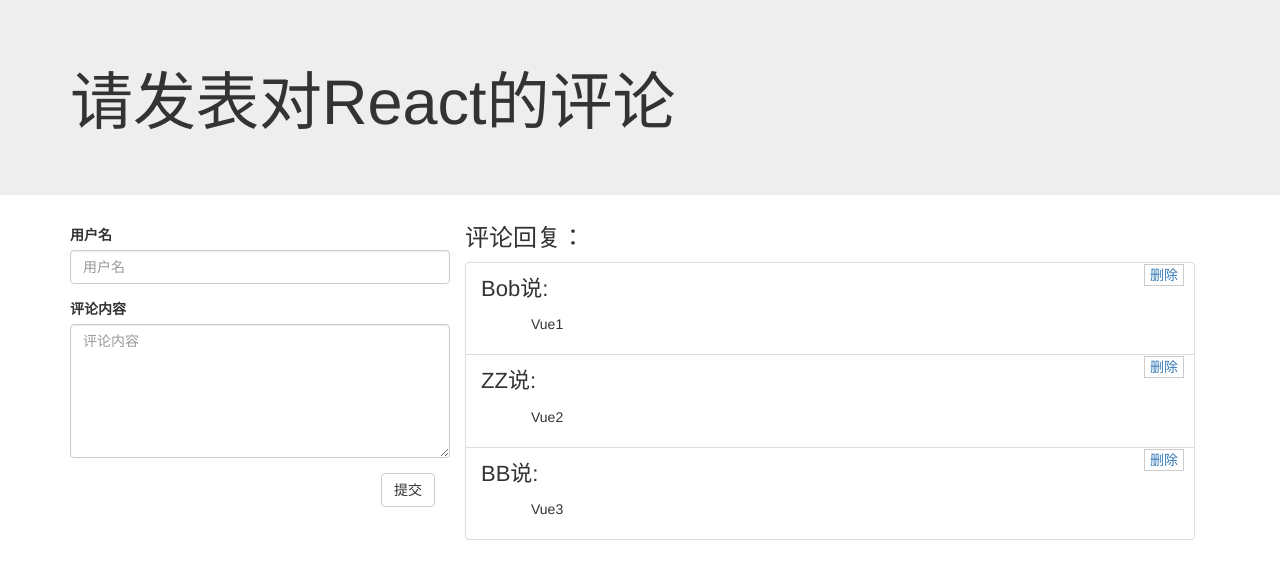
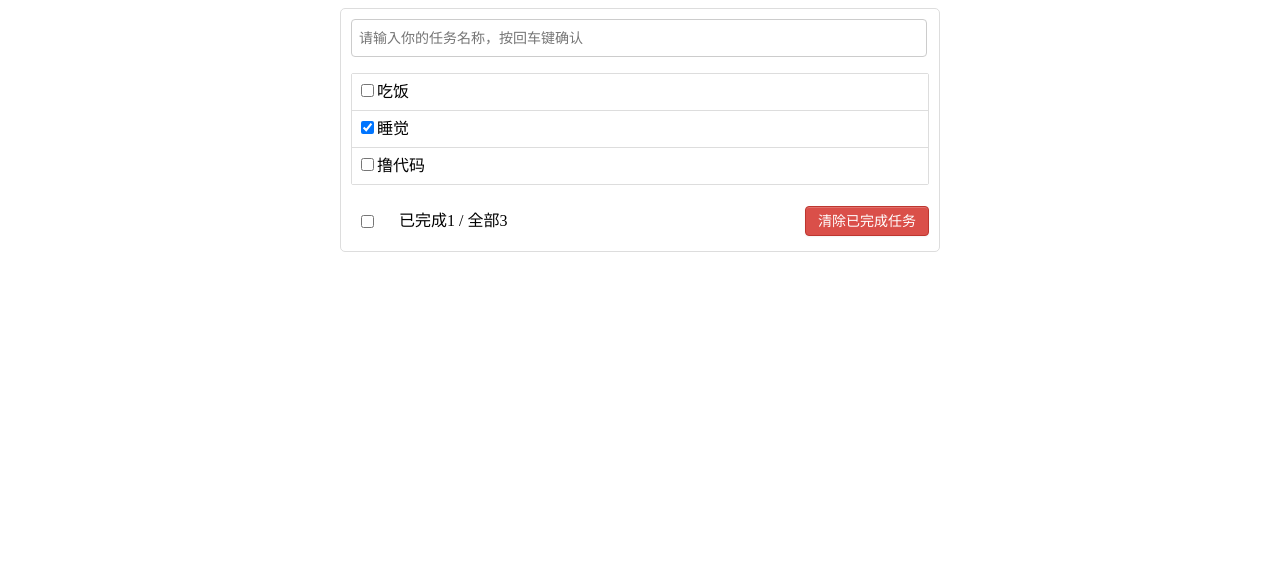
Before and after one commit to wbppppp/vue_demo, a Vue app: page / in a window 1280 px wide. Shown: the top 576 px of the page. Built offline with nearby package versions, Linux system fonts and the light colour scheme.

Commit message:
交互添加&删除&footer组件功能

```diff
--- a/index.html
+++ b/index.html
@@ -3,7 +3,7 @@
   <head>
     <meta charset="utf-8">
     <meta name="viewport" content="width=device-width,initial-scale=1.0">
-    <link rel="stylesheet" href="./static/css/bootstrap.css"/>
+    <!--<link rel="stylesheet" href="./static/css/bootstrap.css"/>-->
     <title>vue_demo</title>
   </head>
   <body>
--- a/src/App.vue
+++ b/src/App.vue
@@ -1,49 +1,62 @@
 <template>
-  <div>
-    <header class="site-header jumbotron">
-      <div class="container">
-        <div class="row">
-          <div class="col-xs-12">
-            <h1>请发表对React的评论</h1>
-          </div>
-        </div>
-      </div>
-    </header>
-    <div class="container">
-      <!--将addComment方法传递给Add组件中-->
-      <Add :addComment="addComment"/>
-      <List :comments="comments" :deleteComment="deleteComment"/>
+  <div class="todo-container">
+    <div class="todo-wrap">
+
+      <TodoHeader :addItem="addItem"/>
+      <TodoList :todos="todos" :deleteItem="deleteItem"/>
+      <todo-footer :todos="todos" :deleteCompleteTodo="deleteCompleteTodo" :selectAllTodos="selectAllTodos"/>
+
     </div>
   </div>
 </template>
 
 <script>
-  import Add from './components/Add'
-  import List from './components/List'
+  import TodoHeader from './commponents/TodoHeader'
+  import TodoList from './commponents/TodoList'
+  import TodoFooter from './commponents/TodoFooter'
     export default {
-    components: {List, Add},
-    data() { //数据在哪个组件中，更新数据的方法就应该在哪个组件中
+      components: {
+        TodoHeader,
+        TodoList,
+        TodoFooter
+      },
+      data(){
         return {
-        comments:[
-          {name:'Bob',content:'Vue1'},{name:'ZZ',content:'Vue2'},{name:'BB',content:'Vue3'}
+          todos:[
+            {title: '吃饭', complete: false},
+            {title: '睡觉', complete: true},
+            {title: '撸代码', complete: false}
           ]
         }
       },
       methods:{
-      addComment(comment){
-        this.comments.unshift(comment);
+        deleteItem(index){
+          this.todos.splice(index,1);
         },
-      deleteComment(index){
-        this.comments.splice(index,1);
+        addItem(item){
+          this.todos.unshift(item);
+        },
+        //删除选中的任务
+        deleteCompleteTodo(){
+          this.todos = this.todos.filter(todo => !todo.complete);
+        },
+        //全选/全不选
+        selectAllTodos(isAll){
+          this.todos.forEach(todo => todo.complete = isAll);
         }
       }
     }
 </script>
 
 <style>
-  .reply {
-    margin-top: 0px;
+  .todo-container {
+    width: 600px;
+    margin: 0 auto;
+  }
+  .todo-container .todo-wrap {
+    padding: 10px;
+    border: 1px solid #ddd;
+    border-radius: 5px;
   }
 
-
 </style>
--- /dev/null
+++ b/src/base.css
@@ -0,0 +1,31 @@
+body {
+  background: #fff;
+}
+
+.btn {
+  display: inline-block;
+  padding: 4px 12px;
+  margin-bottom: 0;
+  font-size: 14px;
+  line-height: 20px;
+  text-align: center;
+  vertical-align: middle;
+  cursor: pointer;
+  box-shadow: inset 0 1px 0 rgba(255, 255, 255, 0.2), 0 1px 2px rgba(0, 0, 0, 0.05);
+  border-radius: 4px;
+}
+
+.btn-danger {
+  color: #fff;
+  background-color: #da4f49;
+  border: 1px solid #bd362f;
+}
+
+.btn-danger:hover {
+  color: #fff;
+  background-color: #bd362f;
+}
+
+.btn:focus {
+  outline: none;
+}
--- /dev/null
+++ b/src/commponents/TodoFooter.vue
@@ -0,0 +1,81 @@
+<template>
+  <div class="todo-footer">
+    <label>
+      <input type="checkbox" v-model="isAll" @click="selectAll(isAll)"/>
+    </label>
+    <span>
+          <span>已完成{{completed}}</span> / 全部{{allTodos}}
+        </span>
+    <button class="btn btn-danger" v-show="completed !== 0" @click="deleteComplete">清除已完成任务</button>
+  </div>
+</template>
+
+<script>
+    export default {
+      props: {
+        todos: Array,
+        selectAllTodos: Function,
+        deleteCompleteTodo: Function
+      },
+      computed:{
+        completed(){
+          /*var completed = 0;
+          this.todos.forEach(function(t){
+            if (t.complete){
+              completed = completed+1;
+            }
+          });
+          return completed;*/
+          return this.todos.reduce((total,todo) => total + (todo.complete ? 1 : 0),0);
+        },
+        allTodos(){
+          return this.todos.length;
+        },
+        isAll:{
+          set(val){ //val为当前checkbox的最新值
+            this.todos.forEach(todo => todo.complete = val);
+          },
+          get() {
+            //return this.todos.reduce((isAll,todo) => (isAll && todo.complete),true);
+            return this.allTodos === 0 ? false : this.completed === this.allTodos;
+          }
+        }
+      },
+      methods:{
+        selectAll(isAll){
+          this.selectAllTodos(!isAll);
+          this.isAll = !isAll;
+        },
+        deleteComplete(){
+          this.deleteCompleteTodo();
+        }
+      }
+    }
+</script>
+
+<style>
+  .todo-footer {
+    height: 40px;
+    line-height: 40px;
+    padding-left: 6px;
+    margin-top: 5px;
+  }
+
+  .todo-footer label {
+    display: inline-block;
+    margin-right: 20px;
+    cursor: pointer;
+  }
+
+  .todo-footer label input {
+    position: relative;
+    top: -1px;
+    vertical-align: middle;
+    margin-right: 5px;
+  }
+
+  .todo-footer button {
+    float: right;
+    margin-top: 5px;
+  }
+</style>
--- /dev/null
+++ b/src/commponents/TodoHeader.vue
@@ -0,0 +1,49 @@
+<template>
+  <div class="todo-header">
+    <input type="text" placeholder="请输入你的任务名称，按回车键确认" v-model="title" @keyup.enter="add"/>
+  </div>
+</template>
+
+<script>
+    export default {
+      props:{
+        addItem: Function
+      },
+      data(){
+        return {
+          title: ''
+        }
+      },
+        methods:{
+          add(){
+            const title = this.title;
+            if(!title){
+              alert("必须输入title");
+              return;
+            }
+
+            const todo = {title: title, complete: true};
+            this.addItem(todo);
+
+            this.title = "";
+          }
+        }
+    }
+</script>
+
+<style>
+  .todo-header input {
+    width: 560px;
+    height: 28px;
+    font-size: 14px;
+    border: 1px solid #ccc;
+    border-radius: 4px;
+    padding: 4px 7px;
+  }
+
+  .todo-header input:focus {
+    outline: none;
+    border-color: rgba(82, 168, 236, 0.8);
+    box-shadow: inset 0 1px 1px rgba(0, 0, 0, 0.075), 0 0 8px rgba(82, 168, 236, 0.6);
+  }
+</style>
--- /dev/null
+++ b/src/commponents/TodoItem.vue
@@ -0,0 +1,92 @@
+<template>
+  <!--
+    1.onmouseenter onmouseleave
+
+    2.onmouseover onmouseout
+
+  二者的区别：
+
+          当有两个嵌套div，最外层div绑定这四个事件。
+
+          鼠标进入最外层会触发onmouseenter和onmouseover，再经过内层div，会触发onmoouseout，
+
+      不会触发onmouseleave，只有当完全退出最外层div才会触发onmouseleave
+
+  -->
+  <li @mouseenter="handleEnter(true)" @mouseleave="handleEnter(false)" :style="{background: bgColor}">
+    <label>
+      <input type="checkbox" v-model="todo.complete"/>
+      <span>{{todo.title}}</span>
+    </label>
+    <button class="btn btn-danger" v-show="isShow" @click="deleteTodo">删除</button>
+  </li>
+</template>
+
+<script>
+    export default {
+      data(){
+        return {
+          bgColor: 'white',
+          isShow: false
+        }
+      },
+      props:{
+        todo: Object,
+        index: Number,
+        deleteItem: Function
+      },
+      methods:{
+        deleteTodo(){
+          const {todo,index} = this;
+          if (window.confirm('确认删除'+ todo.title + '吗？')){
+            this.deleteItem(index);
+          }
+        },
+        handleEnter(isShow){
+          this.isShow = !this.isShow;
+          if (isShow){
+            this.bgColor = '#aaaaaa';
+          }else {
+            this.bgColor = 'white';
+          }
+        }
+      }
+    }
+</script>
+
+<style>
+  /*item*/
+  li {
+    list-style: none;
+    height: 36px;
+    line-height: 36px;
+    padding: 0 5px;
+    border-bottom: 1px solid #ddd;
+  }
+
+  li label {
+    float: left;
+    cursor: pointer;
+  }
+
+  li label li input {
+    vertical-align: middle;
+    margin-right: 6px;
+    position: relative;
+    top: -1px;
+  }
+
+  li button {
+    float: right;
+    display: none;
+    margin-top: 3px;
+  }
+
+  li:before {
+    content: initial;
+  }
+
+  li:last-child {
+    border-bottom: none;
+  }
+</style>
--- /dev/null
+++ b/src/commponents/TodoList.vue
@@ -0,0 +1,35 @@
+<template>
+  <ul class="todo-main">
+    <todo-item v-for="(todo,index) in todos" :key="index" :todo="todo" :index="index" :deleteItem="deleteItem"/>
+  </ul>
+</template>
+
+<script>
+  import TodoItem from './TodoItem'
+    export default {
+      components: {TodoItem},
+        props:{
+          todos: Array,
+          deleteItem: Function
+        }
+    }
+</script>
+
+<style>
+  .todo-main {
+    margin-left: 0px;
+    border: 1px solid #ddd;
+    border-radius: 2px;
+    padding: 0px;
+  }
+
+  .todo-empty {
+    height: 40px;
+    line-height: 40px;
+    border: 1px solid #ddd;
+    border-radius: 2px;
+    padding-left: 5px;
+    margin-top: 10px;
+  }
+
+</style>
--- a/src/components/Add.vue
+++ /dev/null
@@ -1,61 +0,0 @@
-<template>
-  <div class="col-md-4">
-    <form class="form-horizontal">
-      <div class="form-group">
-        <label>用户名</label>
-        <input type="text" class="form-control" placeholder="用户名" v-model="name">
-      </div>
-      <div class="form-group">
-        <label>评论内容</label>
-        <textarea class="form-control" rows="6" placeholder="评论内容" v-model="content"></textarea>
-      </div>
-      <div class="form-group">
-        <div class="col-sm-offset-2 col-sm-10">
-          <button type="button" class="btn btn-default pull-right" @click="add">提交</button>
-        </div>
-      </div>
-    </form>
-  </div>
-</template>
-
-<script>
-    export default {
-      props: {
-        addComment:{
-          type: Function,
-          required: true
-        }
-      },
-      data(){
-        return{
-          name: '',
-          content: ''
-        }
-      },
-      methods:{
-          add(){
-            // 1.检查输入的合法性
-            const name = this.name.trim();
-            const content = this.content.trim();
-
-            if (!name || !content){
-              alert("用户名或者内容不能为空");
-              return;
-            }
-            //2.封装为一个comment对象
-            const comment = {name,content};
-
-            //3.添加到comments中
-            this.addComment(comment);
-
-            //4.清楚输入
-            this.name = '';
-            this.content = '';
-          }
-      }
-    }
-</script>
-
-<style scoped>
-
-</style>
--- a/src/components/Item.vue
+++ /dev/null
@@ -1,59 +0,0 @@
-<template>
-  <li class="list-group-item">
-    <div class="handle">
-      <a href="javascript:;" @click="deleteItem">删除</a>
-    </div>
-    <p class="user"><span >{{comment.name}}</span><span>说:</span></p>
-    <p class="centence">{{comment.content}}</p>
-  </li>
-</template>
-
-<script>
-    export default {
-        props: {
-          comment: Object,
-          deleteComment: Function,
-          index: Number
-        },
-      methods:{
-          deleteItem(){
-            const {comment,index,deleteComment} = this;
-            if (window.confirm('确认删除${comment.name}的评论吗？')){
-              console.log(index + "->" + '${comment.name}');
-              console.log(this);
-              this.deleteComment(index);
-            }
-          }
-      }
-    }
-</script>
-
-<style>
-  li {
-    transition: .5s;
-    overflow: hidden;
-  }
-
-  .handle {
-    width: 40px;
-    border: 1px solid #ccc;
-    background: #fff;
-    position: absolute;
-    right: 10px;
-    top: 1px;
-    text-align: center;
-  }
-
-  .handle a {
-    display: block;
-    text-decoration: none;
-  }
-
-  .list-group-item .centence {
-    padding: 0px 50px;
-  }
-
-  .user {
-    font-size: 22px;
-  }
-</style>
--- a/src/components/List.vue
+++ /dev/null
@@ -1,22 +0,0 @@
-<template>
-  <div class="col-md-8">
-    <h3 class="reply">评论回复：</h3>
-    <h2 v-show="comments.length === 0">暂无评论，点击左侧添加评论！！！</h2>
-    <ul class="list-group">
-      <Item v-for="(comment,index) in comments" :key="index" :comment="comment" :deleteComment="deleteComment" :index="index"/>
-    </ul>
-  </div>
-</template>
-
-<script>
-  import Item from './Item'
-  export default {
-    components: {Item},
-    //声明接收属性，这个属性就会成为当前组件对象的属性
-      props: ['comments','deleteComment']
-  }
-</script>
-
-<style scoped>
-
-</style>
--- a/src/main.js
+++ b/src/main.js
@@ -1,5 +1,6 @@
 import Vue from 'vue'
 import App from './App'
+import './base.css'
 
 new Vue({
   el: '#app',
```
Lines whose indentation alone changed are shown as unchanged.
